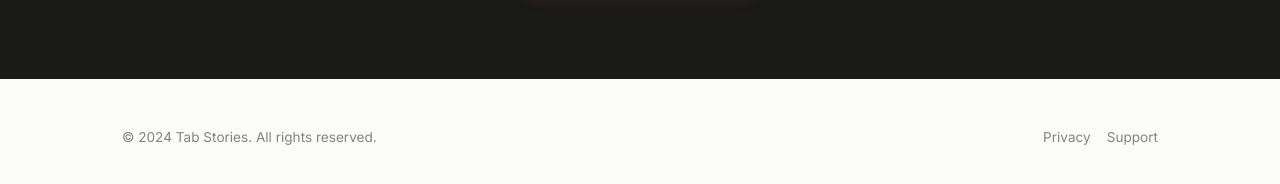
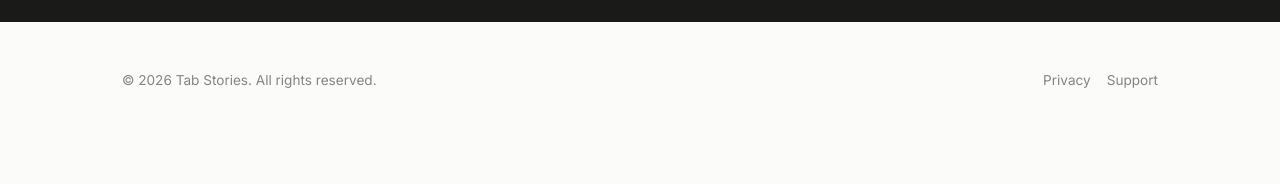
Before and after one commit to alexrdz/tabboard, a plain HTML site: page index.html in a window 1280 px wide. Shown: the part 2114-2298 px from the top of the page. After the commit the page ends 2254 px from the top, so only its background shows below. Drawn offline with Linux system fonts and the light colour scheme.

Commit message:
small update

```diff
--- a/index.html
+++ b/index.html
@@ -24,7 +24,6 @@
   </nav>
 
   <section class="hero">
-    <span class="badge">Open Beta Now Available</span>
     <h1>Your browser tabs,<br>reimagined as stories.</h1>
     <p>Transform cluttered tab bars into a beautiful visual storyboard. Organize research, save projects, and browse with clarity.</p>
     <a href="#" class="cta-button">Install Tab Stories Free</a>
@@ -112,7 +111,7 @@
   </section>
 
   <footer>
-    <p>&copy; 2024 Tab Stories. All rights reserved.</p>
+    <p>&copy; 2026 Tab Stories. All rights reserved.</p>
     <div style="display: flex; gap: 1rem;">
       <a href="privacy.html" style="color: inherit; text-decoration: none;">Privacy</a>
       <a href="mailto:drinkhorchata@duck.com" style="color: inherit; text-decoration: none;">Support</a>
```
